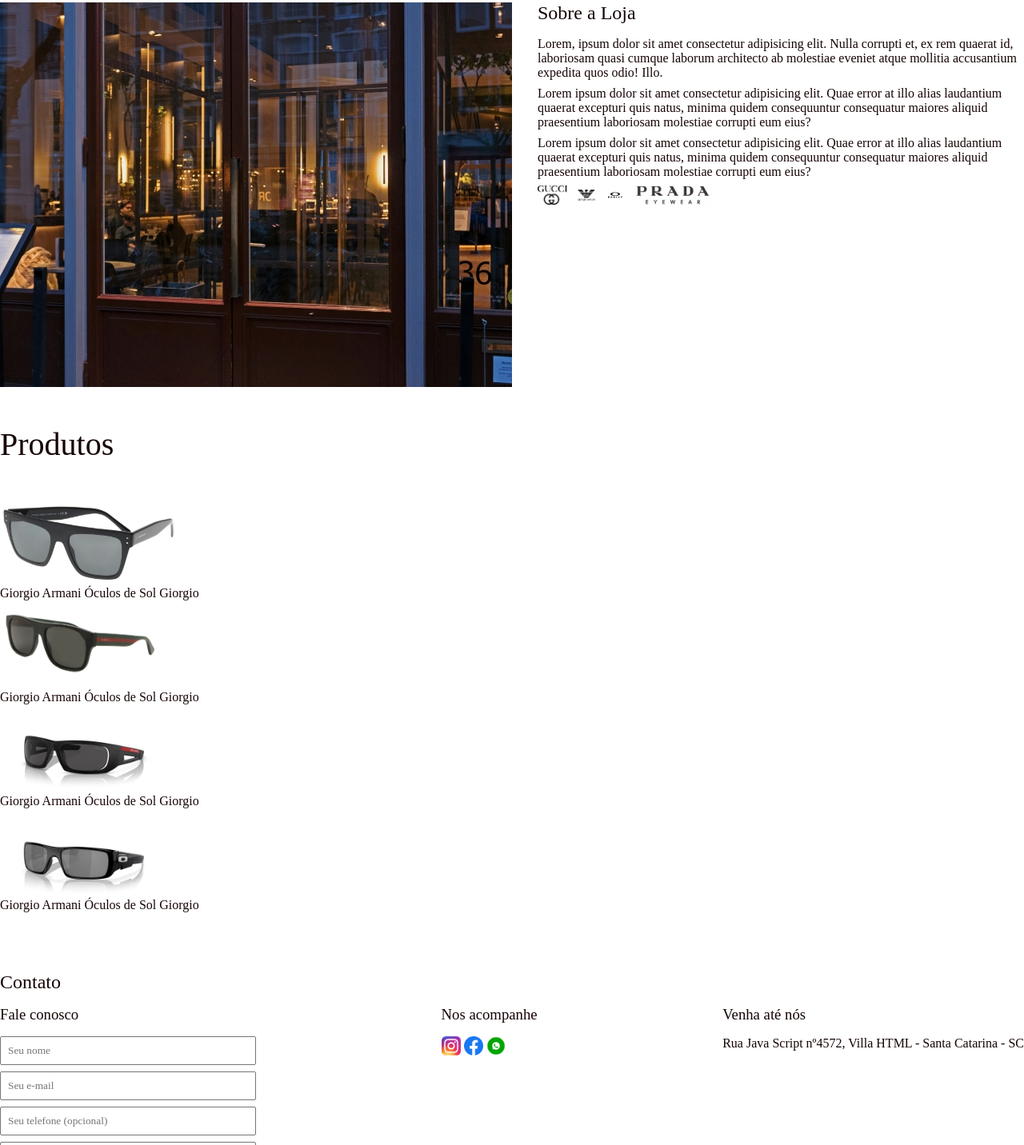
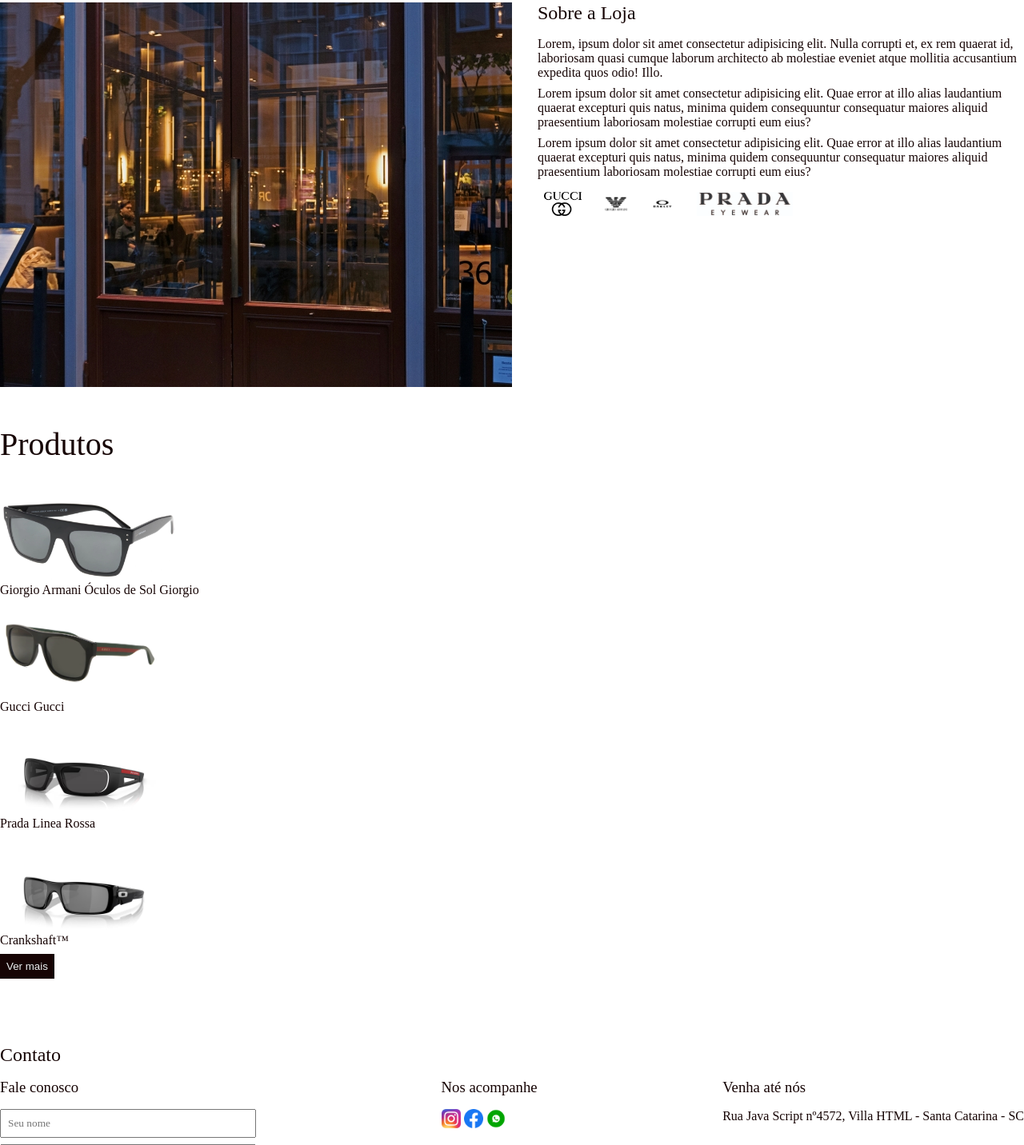
Before and after one commit to v1nidv/Site-Optica, a plain HTML site: page index.html in a window 1280 px wide. Shown: the part 90-1522 px from the top of the page at 80% size. Drawn offline with Linux system fonts and the light colour scheme; a web font is replaced by a local one.

Commit message:
finalizado

```diff
--- a/index.html
+++ b/index.html
@@ -58,21 +58,26 @@
             <h2>Produtos</h2>
             <ul class="store-products">
                 <li>
-                    <a href="#" title="ARMANI">
+                    <a href="#products" title="ARMANI">
                         <img src="./imagens/oculosarmani.webp" alt="Oculos ARMANI">
                         <p>Giorgio Armani Óculos de Sol Giorgio</p>
                     </a>
-                    <a href="#" title="GUCCI">
+                    <a href="#products" title="GUCCI">
                         <img src="./imagens/oculosgucci.webp" alt="Oculos GUCCI">
-                        <p>Giorgio Armani Óculos de Sol Giorgio</p>
+                        <p>Gucci Gucci </p>
                     </a>
-                    <a href="#" title="PRADA">
+                    <a href="#products" title="PRADA">
                         <img src="./imagens/oculosprada.avif" alt="Oculos PRADA">
-                        <p>Giorgio Armani Óculos de Sol Giorgio</p>
+                        <p>Prada Linea Rossa</p>
                     </a>
-                    <a href="#" title="OAKLEY">
+                    <a href="#products" title="OAKLEY">
                         <img src="./imagens/oculosokley.pnj.avif" alt="Oculos OAKLEY">
-                        <p>Giorgio Armani Óculos de Sol Giorgio</p>
+                        <p>Crankshaft™ </p>
+                    </a>
+                    <a href="">
+                        <p>
+                            <button type="submit">Ver mais</button>
+                        </p>
                     </a>
                 </li>
             </ul>
--- a/main.css
+++ b/main.css
@@ -151,6 +151,7 @@
 
 .store-products img {
     height: 100px ;
+    margin-top: 16px ;
 }
 
 .store-products ul {
@@ -177,10 +178,28 @@
 }
 
 #products .container h2 {
-    margin-bottom: 50px;
+    margin-bottom: 30px;
     font-size: 40px;
 }
 
 #products .container p {
     font-size: 16px;
 }
+
+#about ul li img {
+    height: 30PX;
+    margin: 8PX;
+}
+
+#products .container button {
+    background-color: rgb(22, 4, 4);
+    color: #ecf0f1;
+    border: none;
+    cursor: pointer;
+    margin: 0 0 8px;
+    padding: 8px;
+}
+
+#products .container button:hover {
+    background-color: rgb(73, 25, 25)
+}
```
